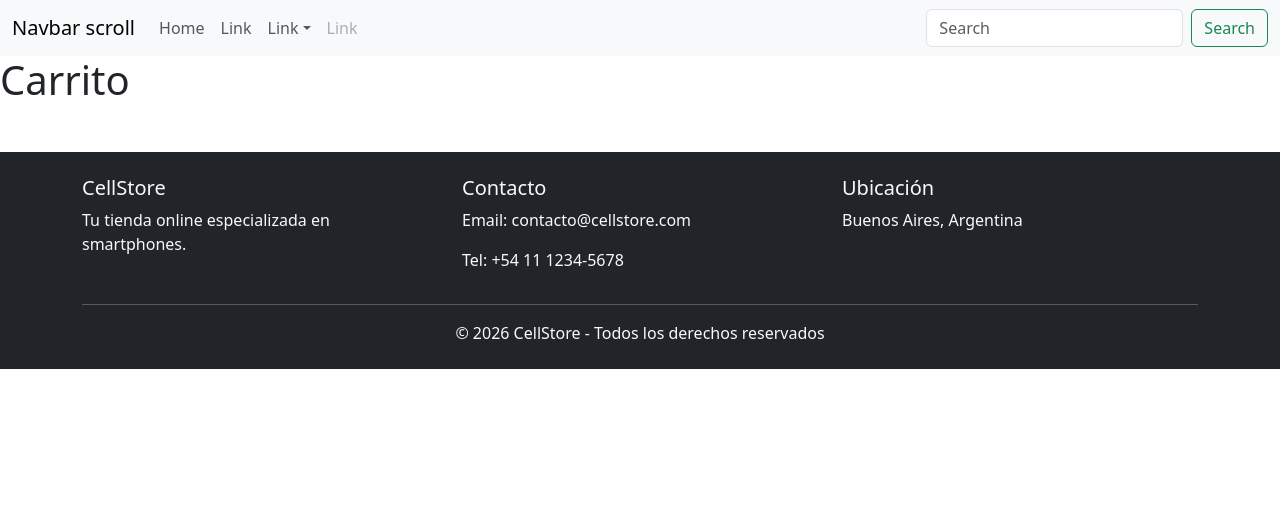
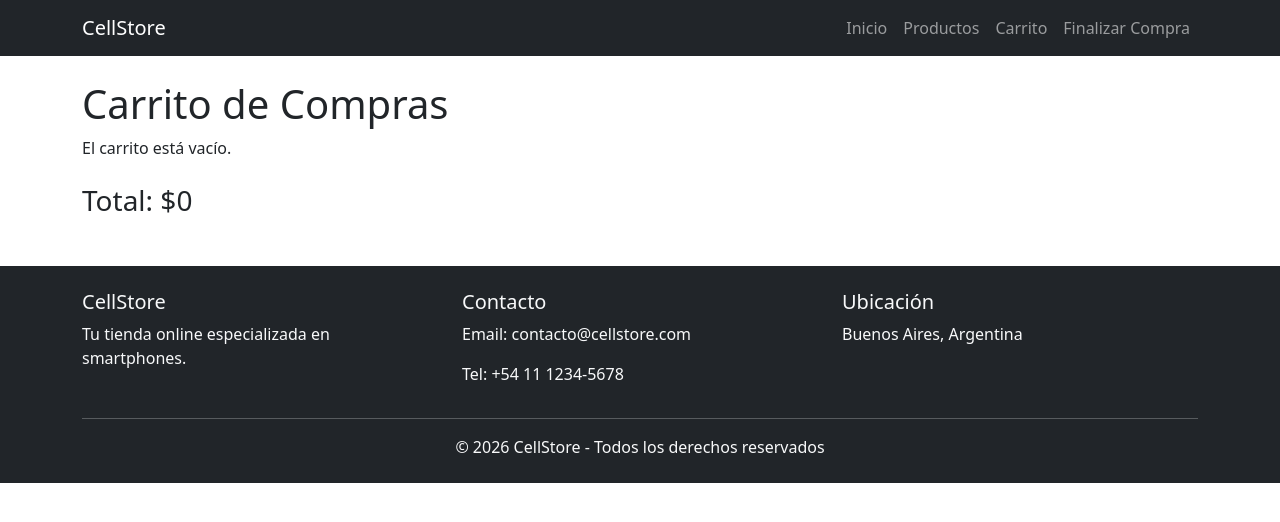
Before and after one commit to Manuhead98/Trabajo-Pr-ctico---Tienda-Online-en-React-, a React (Vite) app: page /carrito in a window 1280 px wide. Shown: the top 522 px of the page. Built offline with nearby package versions, Linux system fonts and the light colour scheme.

Commit message:
navbar y carrito

```diff
--- a/src/App.jsx
+++ b/src/App.jsx
@@ -1,3 +1,4 @@
+import { useState } from "react";
 import { BrowserRouter, Routes, Route } from "react-router-dom";
 
 import Navbar from "./components/Navbar";
@@ -9,27 +10,46 @@ import Checkout from "./pages/CheckOut";
 import Footer from "./components/Footer";
 
 function App() {
+  const [carrito, setCarrito] = useState([]);
+  const agregarAlCarrito = (producto) => {
+    console.log("Agregado:", producto.nombre);
+    const existe = carrito.find(item => item.id === producto.id);
+    if (existe) {
+      setCarrito(
+        carrito.map(item =>
+          item.id === producto.id
+            ? {
+              ...item,
+              cantidad: item.cantidad + 1
+            }
+            : item
+        )
+      );
+    } else {
+      setCarrito([
+        ...carrito,
+        {
+          ...producto,
+          cantidad: 1
+        }
+      ]);
+
+    }
+  };
   return (
+    //BrowserRouter componente que envuelve la app para habilitar el enrutamiento
+    //Declaro todas las rutas de la app dentro del componente Routes
+    // en las rutas de productos y carrito le paso las funciones y estados  para manejar el carrito de compras
     <BrowserRouter>
-
       <Navbar />
-
       <Routes>
-
         <Route path="/" element={<Home />} />
-
-        <Route path="/productos" element={<Products />} />
-
+        <Route path="/productos" element={<Products agregarAlCarrito={agregarAlCarrito} />} />
         <Route path="/producto/:id" element={<ProductDetail />} />
-
-        <Route path="/carrito" element={<Cart />} />
-
+        <Route path="/carrito" element={<Cart carrito={carrito} setCarrito={setCarrito} />} />
         <Route path="/checkout" element={<Checkout />} />
-
       </Routes>
-
       <Footer />
-
     </BrowserRouter>
   );
 }
--- a/src/components/NavBar.jsx
+++ b/src/components/NavBar.jsx
@@ -1,51 +1,61 @@
-import Button from 'react-bootstrap/Button';
-import Container from 'react-bootstrap/Container';
-import Form from 'react-bootstrap/Form';
-import Nav from 'react-bootstrap/Nav';
-import Navbar from 'react-bootstrap/Navbar';
-import NavDropdown from 'react-bootstrap/NavDropdown';
+import { Container, Nav, Navbar } from 'react-bootstrap';
+import { Link } from 'react-router-dom';
 
-function NavBarEx() {
+function NavBar() {
     return (
-        <Navbar expand="lg" className="bg-body-tertiary">
-            <Container fluid>
-                <Navbar.Brand href="#">Navbar scroll</Navbar.Brand>
-                <Navbar.Toggle aria-controls="navbarScroll" />
-                <Navbar.Collapse id="navbarScroll">
-                    <Nav
-                        className="me-auto my-2 my-lg-0"
-                        style={{ maxHeight: '100px' }}
-                        navbarScroll
-                    >
-                        <Nav.Link href="#action1">Home</Nav.Link>
-                        <Nav.Link href="#action2">Link</Nav.Link>
-                        <NavDropdown title="Link" id="navbarScrollingDropdown">
-                            <NavDropdown.Item href="#action3">Action</NavDropdown.Item>
-                            <NavDropdown.Item href="#action4">
-                                Another action
-                            </NavDropdown.Item>
-                            <NavDropdown.Divider />
-                            <NavDropdown.Item href="#action5">
-                                Something else here
-                            </NavDropdown.Item>
-                        </NavDropdown>
-                        <Nav.Link href="#" disabled>
-                            Link
+        <Navbar bg="dark" variant="dark" expand="lg">
+
+            <Container>
+
+                <Navbar.Brand
+                    as={Link}
+                    to="/"
+                >
+                    CellStore
+                </Navbar.Brand>
+
+                <Navbar.Toggle />
+
+                <Navbar.Collapse>
+
+                    <Nav className="ms-auto">
+
+                        <Nav.Link
+                            as={Link}
+                            to="/"
+                        >
+                            Inicio
                         </Nav.Link>
+
+                        <Nav.Link
+                            as={Link}
+                            to="/productos"
+                        >
+                            Productos
+                        </Nav.Link>
+
+                        <Nav.Link
+                            as={Link}
+                            to="/carrito"
+                        >
+                            Carrito
+                        </Nav.Link>
+
+                        <Nav.Link
+                            as={Link}
+                            to="/checkout"
+                        >
+                            Finalizar Compra
+                        </Nav.Link>
+
                     </Nav>
-                    <Form className="d-flex">
-                        <Form.Control
-                            type="search"
-                            placeholder="Search"
-                            className="me-2"
-                            aria-label="Search"
-                        />
-                        <Button variant="outline-success">Search</Button>
-                    </Form>
+
                 </Navbar.Collapse>
+
             </Container>
+
         </Navbar>
     );
 }
 
-export default NavBarEx;
+export default NavBar;
--- a/src/components/ProductCard.jsx
+++ b/src/components/ProductCard.jsx
@@ -1,64 +1,27 @@
 import { Card, Button, Badge } from 'react-bootstrap';
 import { Link } from 'react-router-dom';
 
-function ProductCard({ producto }) {
+function ProductCard({ producto, agregarAlCarrito }) {
     return (
         <Card className="h-100 shadow-sm">
-
             <Card.Img
                 variant="top"
                 src={producto.imagen}
             />
-
             <Card.Body>
-
-                <Card.Title>
-                    {producto.nombre}
-                </Card.Title>
-
+                <Card.Title>{producto.nombre}</Card.Title>
                 <Badge bg="secondary" className="mb-2">
                     {producto.categoria}
                 </Badge>
-
-                <Card.Text>
-                    ${producto.precio.toLocaleString()}
-                </Card.Text>
-
-                <Card.Text>
-                    {producto.descripcion}
-                </Card.Text>
-
-                {producto.stock > 0 ? (
-                    <Badge bg="success">
-                        Stock: {producto.stock}
-                    </Badge>
-                ) : (
-                    <Badge bg="danger">
-                        Sin Stock
-                    </Badge>
-                )}
+                <Card.Text>${producto.precio.toLocaleString()}</Card.Text>
+                <Card.Text>{producto.descripcion}</Card.Text>
+                {producto.stock > 0 ? (<Badge bg="success"> Stock: {producto.stock}</Badge>) : (<Badge bg="danger"> Sin Stock </Badge>)}
 
                 <div className="mt-3 d-flex gap-2">
-
-                    <Button
-                        as={Link}
-                        to={`/producto/${producto.id}`}
-                        variant="primary"
-                    >
-                        Ver Detalle
-                    </Button>
-
-                    <Button
-                        variant="success"
-                        disabled={producto.stock === 0}
-                    >
-                        Agregar
-                    </Button>
-
+                    <Button as={Link} to={`/producto/${producto.id}`} variant="primary">Ver Detalle</Button>
+                    <Button variant="success" disabled={producto.stock === 0} onClick={() => agregarAlCarrito(producto)}>Agregar</Button>
                 </div>
-
             </Card.Body>
-
         </Card>
     );
 }
--- a/src/pages/Carrito.jsx
+++ b/src/pages/Carrito.jsx
@@ -1,5 +1,40 @@
-function Carrito() {
-    return <h1>Carrito</h1>;
+import { Container, Card } from 'react-bootstrap';
+
+function Carrito({ carrito }) {
+    //calculo el total del carrito sumando el precio por la cantidad de cada producto
+    const total = carrito.reduce((acum, item) => acum + item.precio * item.cantidad, 0);
+
+    console.log("Carrito:", carrito);
+
+    return (
+        <Container className="mt-4">
+            <h1>Carrito de Compras</h1>
+            {carrito.length === 0 ? (<p>El carrito está vacío.</p>) : (carrito.map(item => (
+                <Card
+                    key={item.id}
+                    className="mb-3"
+                >
+                    <Card.Body>
+                        <Card.Title>
+                            {item.nombre}
+                        </Card.Title>
+                        <Card.Text>
+                            Precio: $
+                            {item.precio.toLocaleString()}
+                        </Card.Text>
+                        <Card.Text>
+                            Cantidad: {item.cantidad}
+                        </Card.Text>
+                        <Card.Text>
+                            Subtotal: $
+                            {(item.precio * item.cantidad).toLocaleString()}
+                        </Card.Text>
+                    </Card.Body>
+                </Card>))
+            )}
+            <h3 className="mt-4">Total: ${total.toLocaleString()}</h3>
+        </Container>
+    );
 }
 
 export default Carrito;
```
Also changed, not shown: src/pages/Productos.jsx (+16 -48 lines).
